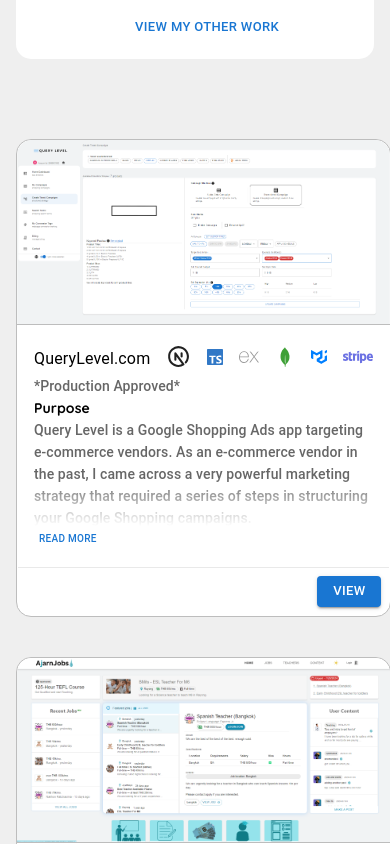
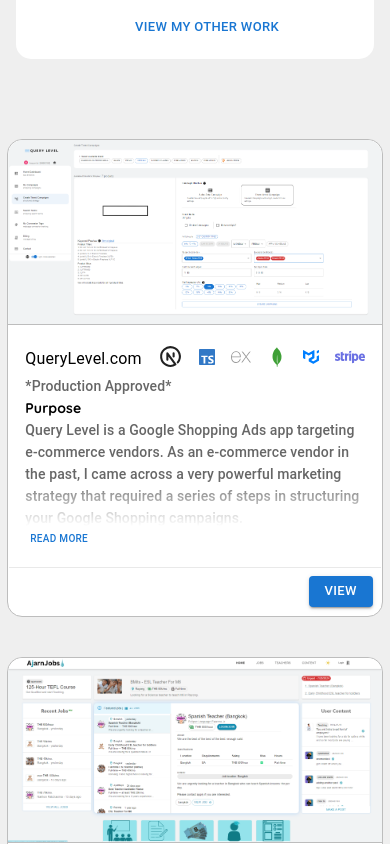
Before and after one commit to michaelhunter555/mikes-portfolio, a React (Create React App) app: page / in a window 390 px wide. Shown: the part 2060-2904 px from the top of the page. Built offline with nearby package versions, Linux system fonts and the light colour scheme; no server answers; some icons are missing.

Commit message:
straighten project work for mobile

```diff
--- a/src/components/MyWork.js
+++ b/src/components/MyWork.js
@@ -18,10 +18,14 @@
 
   @media screen and (max-width: 900px) {
     grid-template-columns: repeat(1, 1fr);
+    justify-content: center;
+    width: 90%;
   }
 
   @media screen and (max-width: 600px) {
     grid-template-columns: repeat(1, 1fr);
+    justify-content: center;
+    width: 90%;
   }
 `;
 
```
